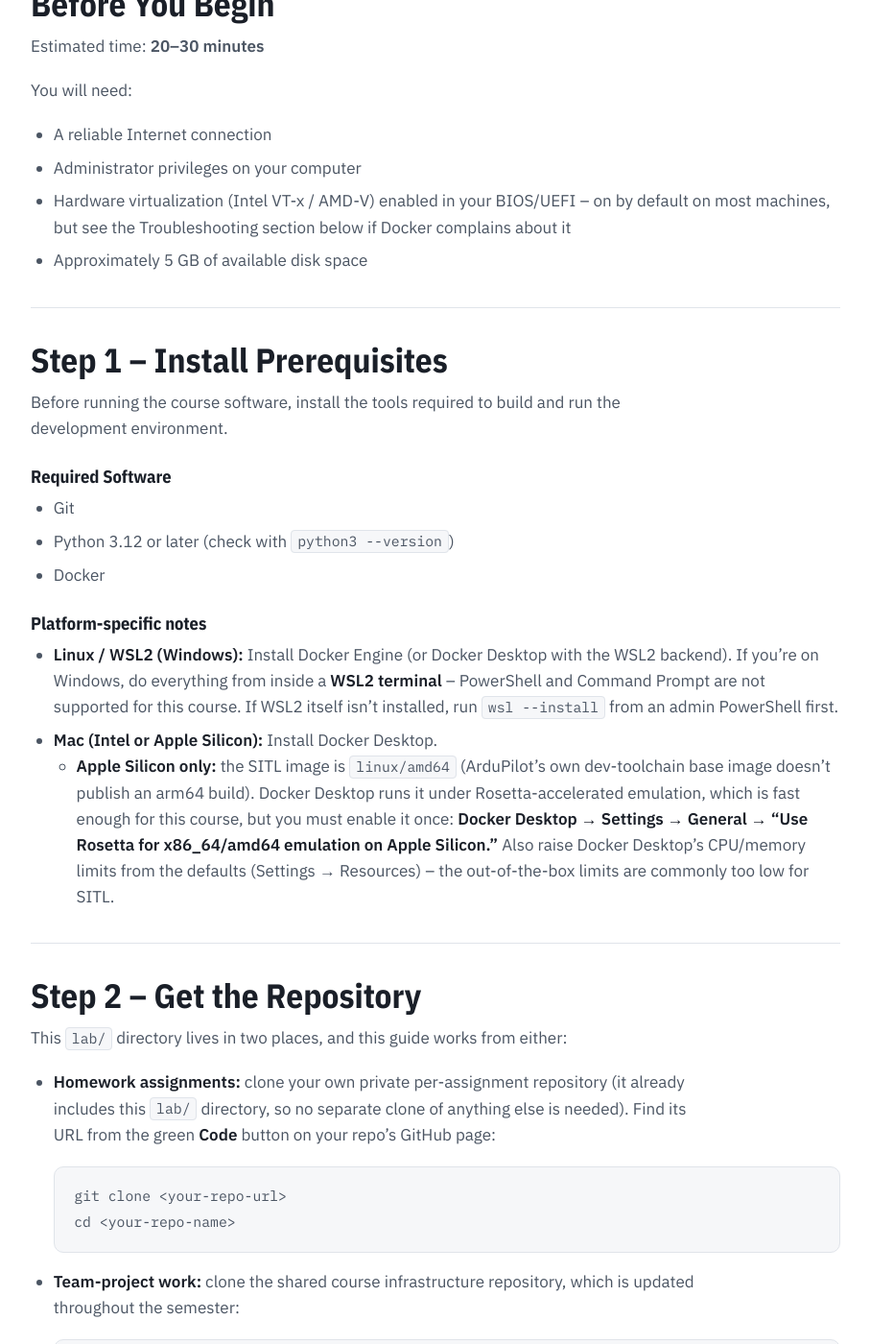
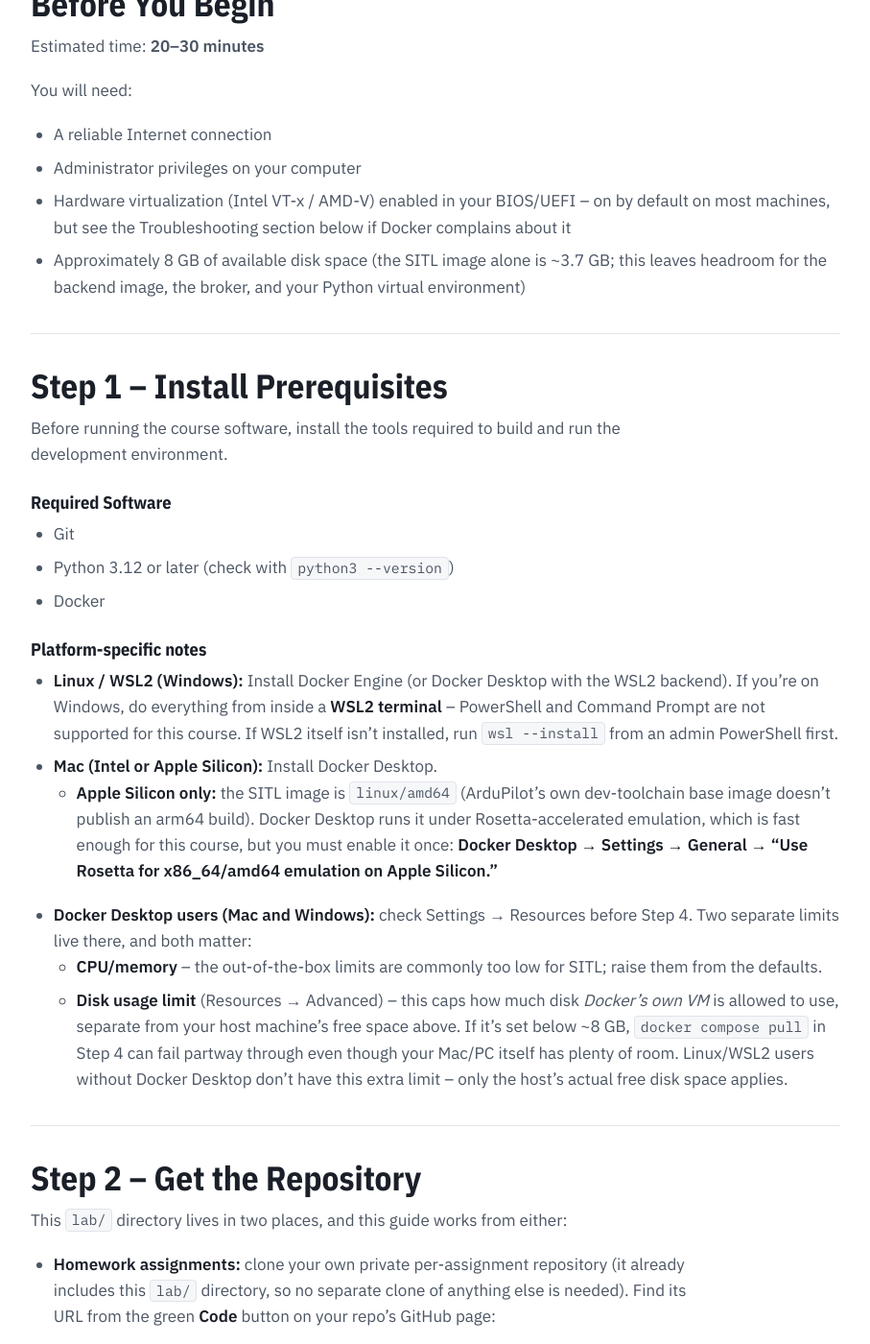
Before and after one commit to JaneClelandHuang/uav-native-ai, a Jekyll site: the page built from lab/SETUP.md, in a window 1280 px wide and 1400 px high, scrolled down 1363 px. Shown: the whole window at 96% size, without its empty margins (186-1093 px from the left). Built offline with Jekyll 4.4.1, drawn with Linux system fonts in a browser that asks for light colours; our own code applies the rules of GitHub Pages for plain Markdown files; some of the changed text lies outside the part shown.

Commit message:
SETUP.md: raise disk-space estimate, document Docker Desktop's disk limit
The ~5 GB estimate was tight against the SITL image alone (~3.7 GB).
Also documents Docker Desktop's separate "Disk usage limit" setting
(Mac/Windows), which caps Docker's own VM independent of host free
space and can cause docker compose pull to fail even with plenty of
disk free on the host.

Co-Authored-By: Claude Sonnet 5 <noreply@anthropic.com>
Claude-Session: https://claude.ai/code/session_01ReD6KeBYABt7MWUM6SqVyQ

```diff
--- a/lab/SETUP.md
+++ b/lab/SETUP.md
@@ -59,7 +59,9 @@ You will need:
 - Hardware virtualization (Intel VT-x / AMD-V) enabled in your BIOS/UEFI --
   on by default on most machines, but see the Troubleshooting section below
   if Docker complains about it
-- Approximately 5 GB of available disk space
+- Approximately 8 GB of available disk space (the SITL image alone is
+  ~3.7 GB; this leaves headroom for the backend image, the broker, and
+  your Python virtual environment)
 
 ---
 
@@ -87,9 +89,16 @@ run the development environment.
     runs it under Rosetta-accelerated emulation, which is fast enough for
     this course, but you must enable it once: **Docker Desktop → Settings →
     General → "Use Rosetta for x86_64/amd64 emulation on Apple Silicon."**
-    Also raise Docker Desktop's CPU/memory limits from the defaults
-    (Settings → Resources) -- the out-of-the-box limits are commonly too low
-    for SITL.
+- **Docker Desktop users (Mac and Windows):** check Settings → Resources
+  before Step 4. Two separate limits live there, and both matter:
+  - **CPU/memory** -- the out-of-the-box limits are commonly too low for
+    SITL; raise them from the defaults.
+  - **Disk usage limit** (Resources → Advanced) -- this caps how much disk
+    *Docker's own VM* is allowed to use, separate from your host machine's
+    free space above. If it's set below ~8 GB, `docker compose pull` in
+    Step 4 can fail partway through even though your Mac/PC itself has
+    plenty of room. Linux/WSL2 users without Docker Desktop don't have this
+    extra limit -- only the host's actual free disk space applies.
 
 ---
 
@@ -399,6 +408,20 @@ Docker Hub / GHCR.
 
 ---
 
+## `docker compose pull` fails partway through with a disk-space error
+
+Two different things can cause this -- check both:
+
+1. **Your host machine's own free disk space.** See "Before You Begin" for
+   the ~8 GB you need.
+2. **Docker Desktop's own disk usage limit** (Mac/Windows only: Settings →
+   Resources → Advanced). This caps *Docker's VM*, separately from your
+   host's free space -- raise it if it's set low, even if your machine
+   itself has plenty of room. Linux/WSL2 without Docker Desktop doesn't
+   have this second limit.
+
+---
+
 ## Port already in use
 
 Stop any previous containers:
```
